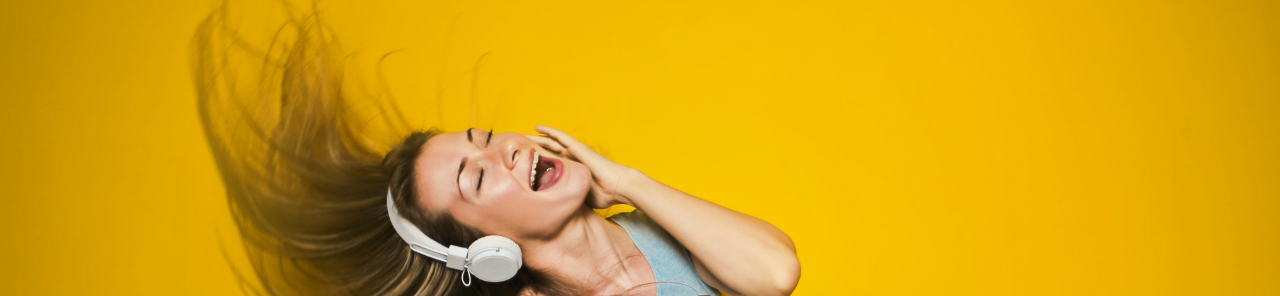
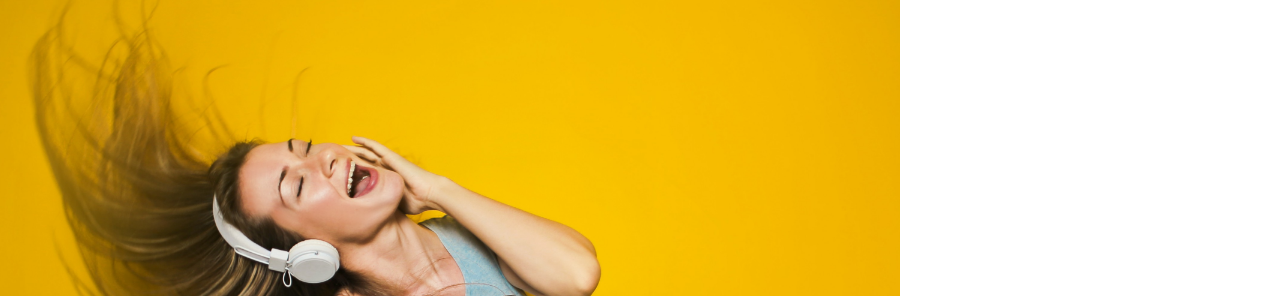
Before and after one commit to princekumarx/headfone, a plain HTML site: page index.html in a window 1280 px wide. Shown: the part 101-397 px from the top of the page. Drawn offline with Linux system fonts and the light colour scheme.

Commit message:
Update style.css

```diff
--- a/style.css
+++ b/style.css
@@ -8,7 +8,7 @@
 }
 body{
     transition: all 0.5s;
-
+   box-sizing:border-box;
     overflow-x: hidden;
 }
 
@@ -16,7 +16,8 @@ header{
 
     background-image: url('background.jpg');
 
-    width: 100vw;
+    width: 100%;
+    max-width:900px;
     height: 100vh;
     background-size: cover;
     background-position: center;
```
